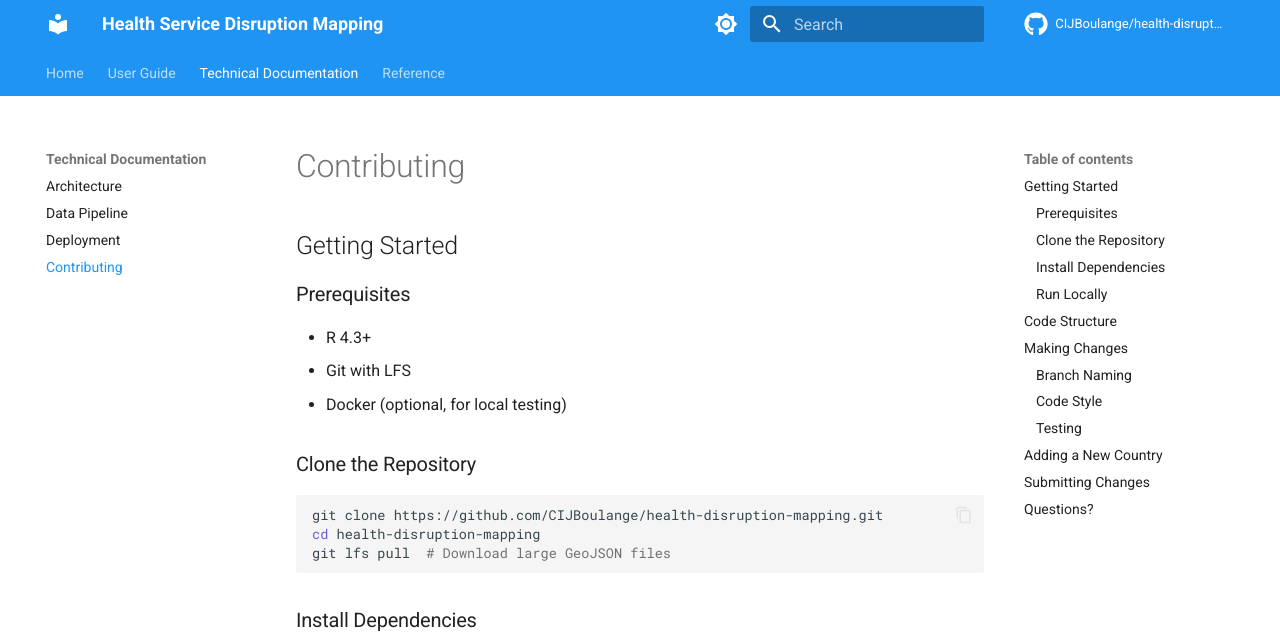
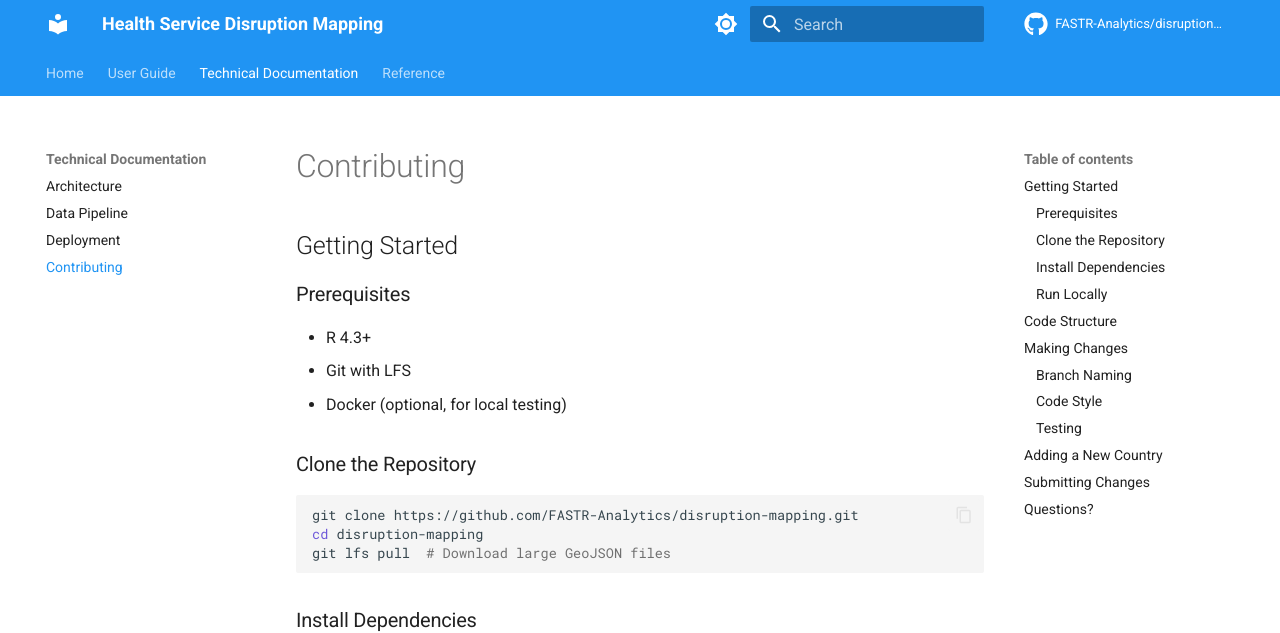
Before and after one commit to FASTR-Analytics/disruption-mapping, an MkDocs documentation site: the page built from docs/technical/contributing.md, in a window 1280 px wide and 900 px high. Shown: the top 633 px of the window. Built offline with MkDocs 1.6.1 and Material for MkDocs 9.7.7, drawn with Linux system fonts in a browser that asks for light colours; comment, search, counter and statistics services are not loaded.

Commit message:
Update documentation URLs to FASTR-Analytics/disruption-mapping
Co-Authored-By: Claude Opus 4.5 <noreply@anthropic.com>

````diff
--- a/docs/technical/contributing.md
+++ b/docs/technical/contributing.md
@@ -11,8 +11,8 @@
 ### Clone the Repository
 
 ```bash
-git clone https://github.com/CIJBoulange/health-disruption-mapping.git
-cd health-disruption-mapping
+git clone https://github.com/FASTR-Analytics/disruption-mapping.git
+cd disruption-mapping
 git lfs pull  # Download large GeoJSON files
 ```
 
--- a/mkdocs.yml
+++ b/mkdocs.yml
@@ -1,10 +1,10 @@
 site_name: Health Service Disruption Mapping
 site_description: Interactive visualization of health service disruptions across administrative areas
 site_author: CIJ Boulange
-site_url: https://cijboulange.github.io/health-disruption-mapping/
+site_url: https://fastr-analytics.github.io/disruption-mapping/
 
-repo_name: CIJBoulange/health-disruption-mapping
-repo_url: https://github.com/CIJBoulange/health-disruption-mapping
+repo_name: FASTR-Analytics/disruption-mapping
+repo_url: https://github.com/FASTR-Analytics/disruption-mapping
 
 theme:
   name: material
````
Also changed, not shown: docs/index.md (+1 -1 lines).
